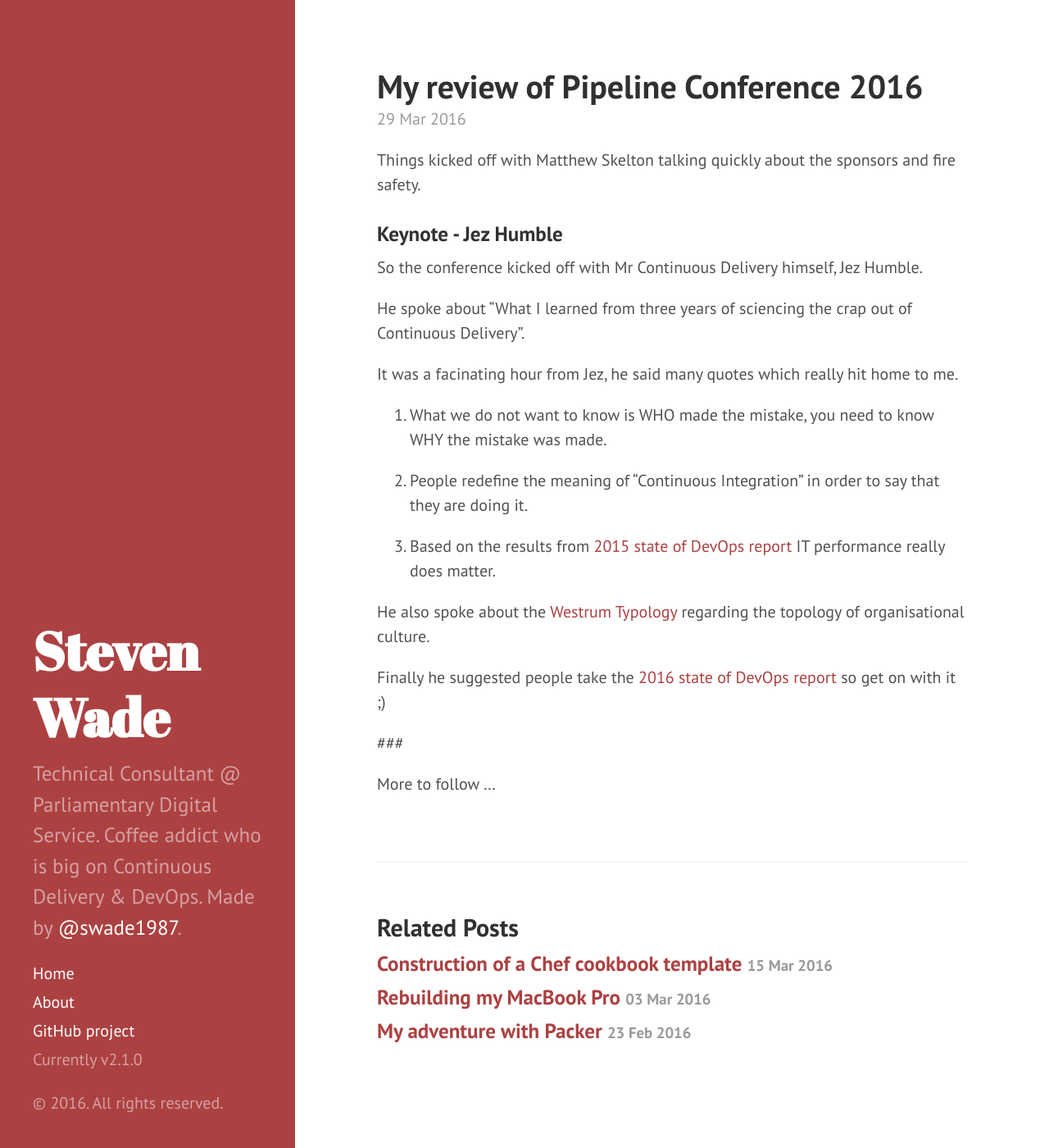
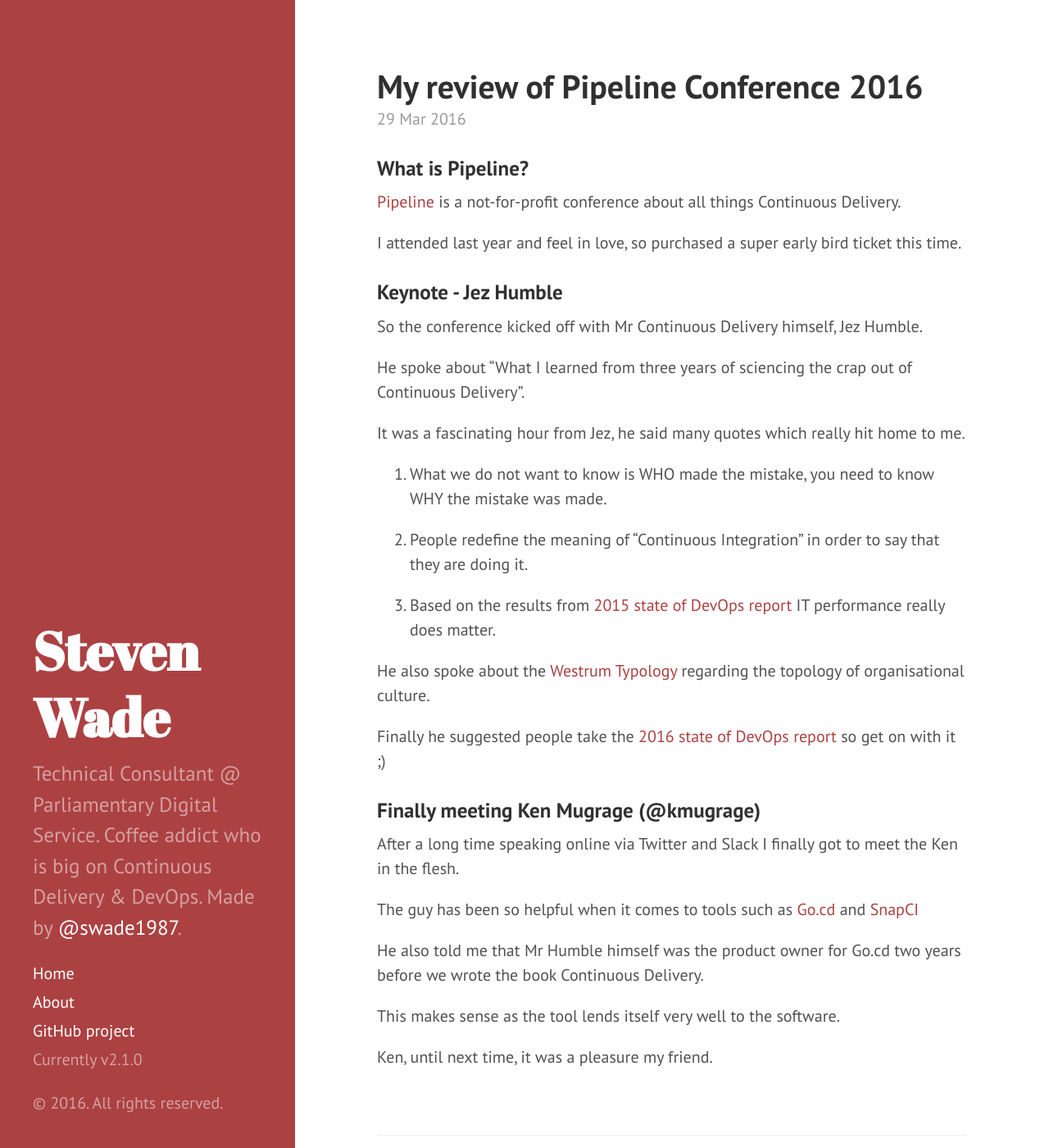
Before and after one commit to swade1987/swade1987.github.io, a Jekyll site: the page built from _posts/2016-03-29-pipeline-conference-review.md, in a window 1280 px wide and 1400 px high. Shown: the whole window at 82% size. Built offline with Jekyll 4.4.1, drawn with Linux system fonts in a browser that asks for light colours; comment, search, counter and statistics services are not loaded.

Commit message:
talking about my time with Ken Mugrage.

```diff
--- a/_posts/2016-03-29-pipeline-conference-review.md
+++ b/_posts/2016-03-29-pipeline-conference-review.md
@@ -4,7 +4,11 @@
 comments: true
 ---
 
-Things kicked off with Matthew Skelton talking quickly about the sponsors and fire safety.
+### What is Pipeline?
+
+[Pipeline](http://web.pipelineconf.info/) is a not-for-profit conference about all things Continuous Delivery.
+
+I attended last year and feel in love, so purchased a super early bird ticket this time.
 
 ### Keynote - Jez Humble
 
@@ -12,7 +16,7 @@
 
 He spoke about “What I learned from three years of sciencing the crap out of Continuous Delivery”.
 
-It was a facinating hour from Jez, he said many quotes which really hit home to me.
+It was a fascinating hour from Jez, he said many quotes which really hit home to me.
 
 1. What we do not want to know is WHO made the mistake, you need to know WHY the mistake was made.
 
@@ -25,6 +29,14 @@
 Finally he suggested people take the [2016 state of DevOps report](https://go.devops-survey.com/index.html?survey_id) so get on with it ;)
 
 
-###
+### Finally meeting Ken Mugrage (@kmugrage)
 
-More to follow ...
+After a long time speaking online via Twitter and Slack I finally got to meet the Ken in the flesh.
+
+The guy has been so helpful when it comes to tools such as [Go.cd](https://www.go.cd/) and [SnapCI](https://www.snap-ci.com/)
+
+He also told me that Mr Humble himself was the product owner for Go.cd two years before we wrote the book Continuous Delivery.
+
+This makes sense as the tool lends itself very well to the software.
+
+Ken, until next time, it was a pleasure my friend.
```
